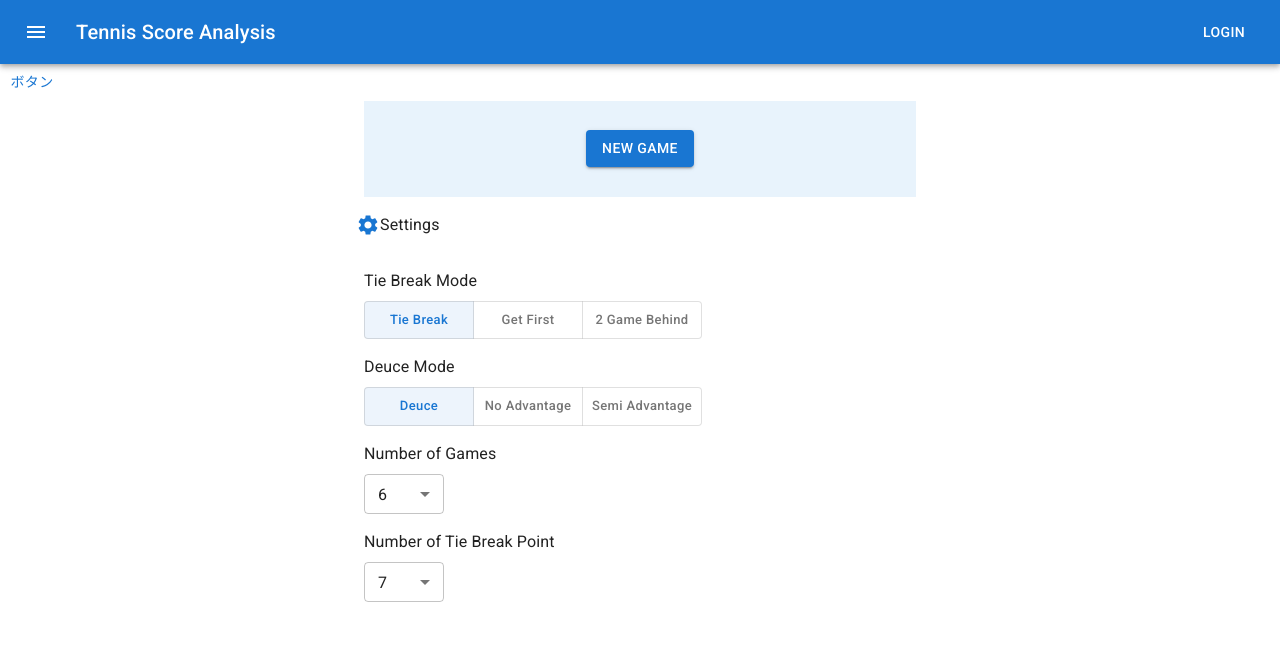
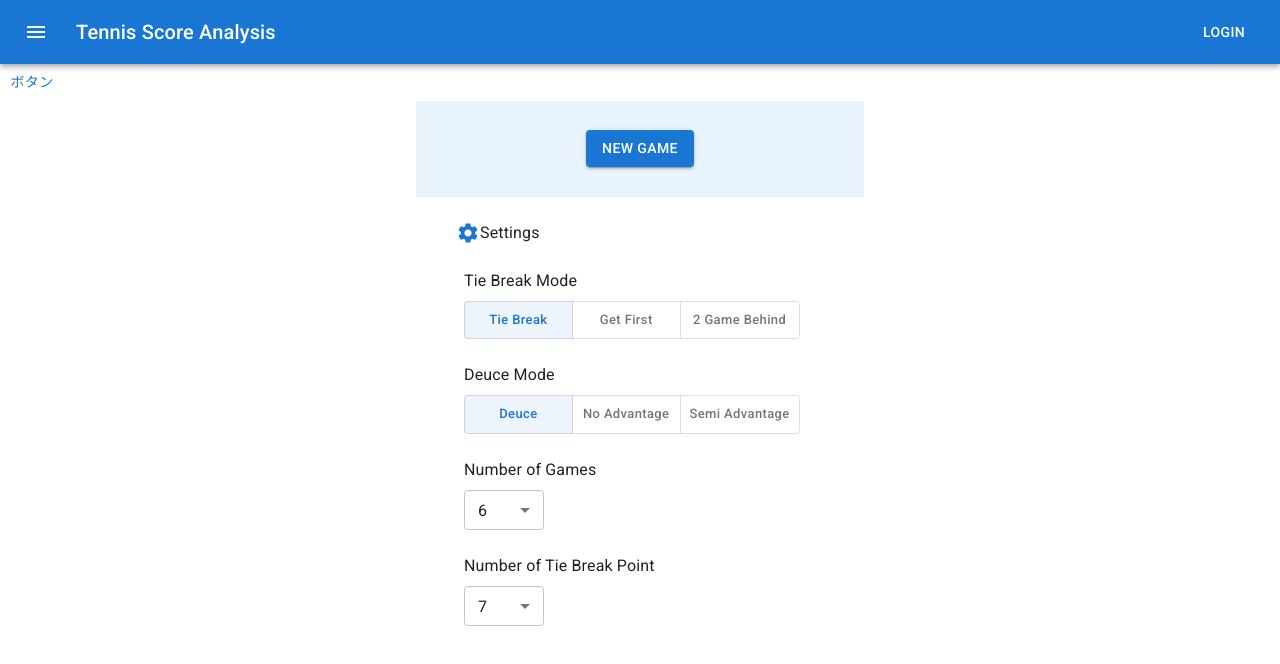
Before and after one commit to yamaguchi17/tennis-score-analysis, a React (Create React App) app: page / in a window 1280 px wide. Shown: the top 664 px of the page. Built offline with nearby package versions, Linux system fonts and the light colour scheme.

Commit message:
Record画面CSSとイベント連携

```diff
--- a/public/index.html
+++ b/public/index.html
@@ -5,20 +5,6 @@
     <link rel="icon" href="%PUBLIC_URL%/favicon.ico" />
     <link rel="stylesheet" href="https://fonts.googleapis.com/css?family=Roboto:300,400,500,700&display=swap" />
     <link rel="stylesheet" href="https://fonts.googleapis.com/earlyaccess/notosansjp.css" />
-    <style type="text/css">
-      body {
-        font-family: 'Roboto','Noto Sans JP', sans-serif;
-        font-size: 100%;
-      }
-      /* body {
-        font-family: "Helvetica Neue",
-        Arial,
-        "Hiragino Kaku Gothic ProN",
-        "Hiragino Sans",
-        Meiryo,
-        sans-serif;
-      } */
-    </style>
     <meta name="viewport" content="width=device-width, initial-scale=1" />
     <meta name="theme-color" content="#000000" />
     <meta
@@ -40,20 +26,19 @@
       work correctly both with client-side routing and a non-root public URL.
       Learn how to configure a non-root public URL by running `npm run build`.
     -->
-    <title>React App</title>
+    <title>Tennis Score Analysis</title>
   </head>
   <body>
     <noscript>You need to enable JavaScript to run this app.</noscript>
     <div id="root"></div>
     <!--
-      This HTML file is a template.
-      If you open it directly in the browser, you will see an empty page.
+      Notice the use of %PUBLIC_URL% in the tags above.
+      It will be replaced with the URL of the `public` folder during the build.
+      Only files inside the `public` folder can be referenced from the HTML.
 
-      You can add webfonts, meta tags, or analytics to this file.
-      The build step will place the bundled scripts into the <body> tag.
-
-      To begin the development, run `npm start` or `yarn start`.
-      To create a production bundle, use `npm run build` or `yarn build`.
+      Unlike "/favicon.ico" or "favicon.ico", "%PUBLIC_URL%/favicon.ico" will
+      work correctly both with client-side routing and a non-root public URL.
+      Learn how to configure a non-root public URL by running `npm run build`
     -->
   </body>
 </html>
--- a/src/components/App.tsx
+++ b/src/components/App.tsx
@@ -7,6 +7,8 @@ import { TestArea } from "./TextArea";
 import { ButtonAppBar } from "./Header"
 import CssBaseline from '@mui/material/CssBaseline';
 import { Button } from "@mui/material";
+import Container from '@mui/material/Container';
+import styled from '@emotion/styled'
 
 export const App: FC = () => {
 
@@ -28,11 +30,19 @@ export const App: FC = () => {
   };
 
   return (
-    <div>
+    <>
       <CssBaseline />
       <ButtonAppBar />
       <Button onClick={handleClick}>ボタン</Button>
-      <DisplayTypeExport />
-    </div>
+      <SContainer maxWidth="sm">
+        <DisplayTypeExport />
+      </SContainer>
+    </>
   );
 }
+
+const SContainer = styled(Container)({
+  display:'flex',
+  flexDirection:'column',
+  alignItems:'center'
+});
--- a/src/components/Main.tsx
+++ b/src/components/Main.tsx
@@ -17,23 +17,25 @@ export const Main = () => {
 
     return (
         <>
-            <Container maxWidth="sm">
-                <NewGameBox sx={{ bgcolor: 'hsl(209, 78%, 95%)', height: '6em' }}>
-                    <NewGameButton onClick={newGameClick} variant="contained">New Game</NewGameButton>
-                </NewGameBox>
-            </Container>
+            <SNewGameBox>
+                    <SNewGameButton onClick={newGameClick} variant="contained">New Game</SNewGameButton>
+            </SNewGameBox>
             <RuleSettings />
         </>
 
     );
 }
 
-const NewGameBox = styled(Box)({
+const SNewGameBox = styled(Box)({
     display: 'flex',
     justifyContent: 'center',
     alignItems: 'center',
+    backgroundColor: 'hsl(209, 78%, 95%)',
+    width: '100%',
+    maxWidth: '28rem',
+    height: '6rem',
 });
-const NewGameButton = styled(Button)({
+const SNewGameButton = styled(Button)({
     display: 'block',
     margin: '0 auto'
 });
--- a/src/components/Record.tsx
+++ b/src/components/Record.tsx
@@ -12,9 +12,13 @@ import ToggleButtonGroup from '@mui/material/ToggleButtonGroup';
 import Container from "@mui/material/Container";
 import AddCircleIcon from '@mui/icons-material/AddCircle';
 import RemoveCircleIcon from '@mui/icons-material/RemoveCircle';
+import AddCircleOutlineIcon from '@mui/icons-material/AddCircleOutline';
+import RemoveCircOutlineleIcon from '@mui/icons-material/RemoveCircleOutline';
 import RestartAltIcon from '@mui/icons-material/RestartAlt';
 import ArrowRightIcon from '@mui/icons-material/ArrowRight';
 import ArrowLeftIcon from '@mui/icons-material/ArrowLeft';
+import ChevronRightSharpIcon from '@mui/icons-material/ChevronRightSharp';
+import ChevronLeftSharpIcon from '@mui/icons-material/ChevronLeftSharp';
 
 //全ポイントの内容を保持する変数
 let pointArray:PointType[] = [{
@@ -114,24 +118,23 @@ export const Record = () => {
         }];
     };
 
+    // const [colorBtnItem, setColorBtnItem] = useState(true);
+    // const colorChenge = (item:string) => {
+    //     setPointGetSideChange(item);
+    // };
+    console.log("レンダリングRecord");
     return (
         <>
-            <Container maxWidth="sm"
-                sx={{
-                    display: 'flex',
-                    flexDirection: 'column',
-                    marginBottom: '120px',
-                    '& > *': { m: 1},
-                    '& > p': { mt: 2},
-                }}
-            >
-                <p>pointID:{currentPointID}</p>
+            <SOuterArea>
+                {/* <Button variant="contained" color={colorBtnItem?"inherit":"secondary"} onClick={() => colorChenge("sideA")}>カラーテスト</Button>
+                <Button variant="contained" color={colorBtnItem?"inherit":"secondary"} onClick={() => colorChenge("sideB")}>カラーテスト</Button> */}
+                {/* <p>pointID:{currentPointID}</p>
                 <Box>
                     <IconButton aria-label="Subtract" onClick={onClickPointIDSubtract} >
-                        <RemoveCircleIcon color="error"/>
+                        <RemoveCircOutlineleIcon color="action"/>
                     </IconButton>
                     <IconButton aria-label="add" onClick={onClickPointIDAdd} disabled={!canMovePoint}>
-                        <AddCircleIcon color={canMovePoint?"primary":"action"}/>
+                        <AddCircleOutlineIcon color={canMovePoint?"primary":"action"}/>
                     </IconButton>
                     <IconButton aria-label="add" onClick={onClickPointIDZero}>
                         <RestartAltIcon color="error"/>
@@ -143,14 +146,14 @@ export const Record = () => {
                     , {pointArray[currentPointID].point?.setCountA.map((value,index)=>{
                         return String(value) + "-" + String(pointArray[currentPointID].point?.setCountB[index]) + ", ";
                     })}
-                </p>
+                </p> */}
 
                 {/* {, {pointArray[currentPointID].point?.setCountA}-{pointArray[currentPointID].point?.setCountB}} */}
 
                 {/* {pointArray.map((value) => {
                     return <p key={"pointRecord"+value.pointID}>{ Object.entries(value).map( (val)=> val + ", ")}</p>
                 })} */}
-                <ToggleButtonGroup
+                {/* <ToggleButtonGroup
                     color="primary"
                     value={pointGetSide}
                     exclusive
@@ -158,7 +161,7 @@ export const Record = () => {
                 >
                     <CustomToggleButton value="sideA">plyerA</CustomToggleButton>
                     <CustomToggleButton value="sideB">plyerB</CustomToggleButton>
-                </ToggleButtonGroup>
+                </ToggleButtonGroup>             */}
                 <p>Serve</p>
                 <ToggleButtonGroup
                     color="primary"
@@ -250,52 +253,163 @@ export const Record = () => {
                     <CustomToggleButton value="Straight">Straight</CustomToggleButton>
                     <CustomToggleButton value="Center">Center</CustomToggleButton>
                 </ToggleButtonGroup>
-            </Container>
-            <SPointDisplayOuterArea>
-                <SPointDisplayInnerArea maxWidth="sm">
-                    <div style={{display:'flex', alignItems: 'center'}}><IconButton aria-label="nextPoint" onClick={()=>{}} sx={{padding:0 }}><ArrowLeftIcon htmlColor='white' sx={{fontSize:"55px", margin:"-20px"}}/></IconButton></div>
-                    <div style={{width:'90px', color:'hsla(92, 78%, 46%, 0.9)', fontWeight:'bold',}}><p style={{textAlign:'center',width:'100%', height:'60px', margin:0, padding:'0.5em 0.0em', overflow:'hidden', display:'-webkit-box', WebkitLineClamp:2, WebkitBoxOrient: 'vertical',}}>ROGER FEDERER ROGER FEDERER</p><span style={{display:'inline-block', width:'100%', height:'60px', lineHeight:'45px',textAlign:'center', fontSize:'2em'}}>30</span></div>
-                    <SGameScoreArea><SGameScoreEle>6-1</SGameScoreEle><SGameScoreEle>4-6</SGameScoreEle><SGameScoreEle>5-7</SGameScoreEle><SGameScoreEle>7-5</SGameScoreEle><SGameScoreEle>6-1</SGameScoreEle></SGameScoreArea>
-                    <div style={{width:'90px'}}><p style={{textAlign:'center',width:'100%', height:'60px', margin:0, padding:'0.5em 0.0em', overflow:'hidden', display:'-webkit-box', WebkitLineClamp:2, WebkitBoxOrient: 'vertical',}}>RAFAEL NADAL</p><span style={{display:'inline-block', width:'100%', height:'60px', lineHeight:'45px',textAlign:'center', fontSize:'2em'}}>30</span></div>
-                    <div style={{display:'flex', alignItems: 'center'}}><IconButton aria-label="nextPoint" onClick={()=>{}} sx={{padding:0 }}><ArrowRightIcon htmlColor='white' sx={{fontSize:"55px", margin:"-20px"}}/></IconButton></div>
-                </SPointDisplayInnerArea>
-            </SPointDisplayOuterArea>
+            </SOuterArea>
+            <SPointDisplayOuterBase>
+                <SPointDisplayInnerBase maxWidth="sm">
+                    <SMovePointButtonArea>
+                        <IconButton aria-label="prevPoint" onClick={onClickPointIDSubtract} sx={{ padding: 0 }}>
+                            <ChevronLeftSharpIcon htmlColor='white' sx={{ fontSize: "3.5rem", margin: "-1.25rem" }} />
+                        </IconButton>
+                    </SMovePointButtonArea>
+                    <SPointDisplayArea onClick={() => pointGetSideChange("sideA")} selectedPointGetSide={pointGetSide} >
+                        <SPointDisplayName>ROGER FEDERER ROGER FEDERER</SPointDisplayName>
+                        <SPointDisplay>{pointArray[currentPointID].point?.pointCountA}</SPointDisplay>
+                    </SPointDisplayArea>
+                    <SGameScoreArea>
+                        {pointArray[currentPointID].point?.setCountA.map((value,index)=>{
+                            return <SGameScoreEle>{String(value)}-{String(pointArray[currentPointID].point?.setCountB[index])}</SGameScoreEle>
+                        })}
+                        {/* <SGameScoreEle>6-1</SGameScoreEle>
+                        <SGameScoreEle>4-6</SGameScoreEle>
+                        <SGameScoreEle>5-7</SGameScoreEle>
+                        <SGameScoreEle>7-5</SGameScoreEle> */}
+                        <SGameScoreEle>{pointArray[currentPointID].point?.gameCountA}-{pointArray[currentPointID].point?.gameCountB}</SGameScoreEle>
+                    </SGameScoreArea>
+                    <SPointDisplayArea onClick={() => pointGetSideChange("sideB")} selectedPointGetSide={pointGetSide}>
+                        <SPointDisplayName>RAFAEL NADAL</SPointDisplayName>
+                        <SPointDisplay>{pointArray[currentPointID].point?.pointCountB}</SPointDisplay>
+                    </SPointDisplayArea>
+                    <SMovePointButtonArea>
+                        <IconButton aria-label="nextPoint" onClick={onClickPointIDAdd} disabled={!canMovePoint} sx={{ padding: 0 }}>
+                            <ChevronRightSharpIcon  htmlColor={canMovePoint?"white":"primary"} sx={{ fontSize: "3.5rem", margin: "-1.25rem" }} />
+                        </IconButton>
+                    </SMovePointButtonArea>
+                </SPointDisplayInnerBase>
+            </SPointDisplayOuterBase>
+            {console.log("レンダリングRecord JSX")}
         </>
     );
 }
 
-//トグルボタンのCSSカスタマイズ
+const SOuterArea = styled(Box)({
+    display: 'flex',
+    flexDirection: 'column',
+    width: '24rem',
+    maxWidth: '100%',
+    marginBottom: '9rem',
+    '& > *': { marginBottom: '0.5rem'},
+    '& > p': { margin: '1rem 0 0.5rem 0'},
+});
+
+/*
+    display: 'flex',
+    flexDirection: 'column',
+    width: '24rem',
+    marginBottom: '9rem',
+    '& > *': { marginBottom: '0.5rem'},
+    '& > p': { margin: '1rem 0 0.5rem 0'},
+
+ */
+
 const CustomToggleButton = styled(ToggleButton)({
     //勝手に大文字になる設定を取り除く
     textTransform: 'none'
 });
 
-const SPointDisplayOuterArea = styled.div`
+const SPointDisplayOuterBase = styled.div`
     box-sizing: border-box;
-    height: 130px;
-    padding-bottom: 10px;
+    height: 9rem;
+    padding: 0.6rem 0;
     position: fixed;
     bottom: 0;
     width: 100%;
-    background-color: hsla(209, 78%, 46%, 0.9);
+    background-color: hsla(209, 78%, 46%, 0.90);
     color: white;
 `;
 
-//background-color: hsla(209, 78%, 46%, 0.0);
-
-const SPointDisplayInnerArea = styled(Container)({
+const SPointDisplayInnerBase = styled(Container)({
     boxSizing: 'border-box',
     display: 'flex',
     justifyContent: 'space-between',
     height: '100%',
-    borderRadius: 20,
-    // '& > *': { marginLeft: '0.5em'},
 });
 
+const SMovePointButtonArea = styled.div`
+    display: flex;
+    align-items: center;
+    width:2rem;
+`;
+
+type PointGetSideProps = {
+    selectedPointGetSide?: string;
+  };
+
+const SPointDisplayArea = styled.div<PointGetSideProps>`
+    width: 5.5rem;
+    border-radius: 0.6rem;
+    border: 1px solid hsla(209, 78%, 46%, 0.9);
+    box-shadow: 0px 2px 0 hsla(209, 78%, 40%, 0.9), 2px 3px 6px hsla(209, 78%, 40%, 0.9);
+    user-select:none;
+    transition: all 150ms linear;
+    &:hover {
+        box-shadow: 0px 2px 0 hsla(209, 78%, 40%, 0.9), 3px 6px 6px hsla(209, 78%, 30%, 0.9);
+        cursor: pointer;
+        transition: all 250ms linear;
+    };
+    ${props => {
+        if(props?.selectedPointGetSide === "sideA"){
+            return (
+                `&:nth-of-type(2){
+                    font-weight: bold;
+                    color: hsla(92, 78%, 46%, 0.9);
+                    box-shadow: 0px 2px 0 hsla(209, 78%, 40%, 0.9), 4px 8px 6px hsla(209, 78%, 30%, 0.9);
+                };`
+            );
+        }
+        else if(props?.selectedPointGetSide === "sideB"){
+            return (
+                `&:nth-of-type(4){
+                    font-weight: bold;
+                    color: hsla(92, 78%, 46%, 0.9);
+                    box-shadow: 0px 2px 0 hsla(209, 78%, 40%, 0.9), 4px 8px 6px hsla(209, 78%, 30%, 0.9);
+                };`
+            );
+        }
+        else if(props?.selectedPointGetSide === ""){
+            return (
+                `&:nth-of-type(2),&:nth-of-type(4){
+                    font-weight: normal;
+                    color: white;
+                };`
+            );
+        }
+    }}
+`;
+
+const SPointDisplayName = styled.p`
+    text-align: center;
+    width: 100%;
+    height: 3.75rem;
+    margin: 0;
+    padding: 0.5em 0.0em;
+    overflow: hidden;
+    display: -webkit-box;
+    -webkit-line-clamp: 2;
+    -webkit-box-orient: vertical;
+`;
+
+const SPointDisplay = styled.span`
+    display: inline-block;
+    width: 100%;
+    height: 3.75rem;
+    line-height: 3rem;
+    text-align: center;
+    font-size: 2em;
+`;
+
 const SGameScoreArea = styled.div`
-    width: 2.0em;
+    width: 2rem;
     margin: 0 0.5em;
-    overflow-y: auto;
     display: flex;
     flex-direction: column;
     justify-content: space-evenly;
--- a/src/components/RuleSettings.tsx
+++ b/src/components/RuleSettings.tsx
@@ -70,10 +70,10 @@ export const RuleSettings = () => {
     };
 
     return (
-        <Container maxWidth="sm" >
-            <p style={{display: 'inline-flex', alignItems: 'center', marginLeft:'-0.5em'}}><SettingsIcon color={"primary"}/>Settings</p>
+        <Box sx={{ width: '22rem', display: 'flex', flexDirection: 'column' }}>
+            <p style={{ display: 'inline-flex', alignItems: 'center', margin: '1.5em 0 0.5em -0.5em' }}><SettingsIcon color={"primary"} />Settings</p>
             <SSettingsInnerDiv>
-            <p style={{marginBottom:'0.5em'}}>Tie Break Mode</p>
+                <SParagraph>Tie Break Mode</SParagraph>
                 <ToggleButtonGroup
                     color="primary"
                     size="small"
@@ -81,13 +81,13 @@ export const RuleSettings = () => {
                     exclusive
                     onChange={tieBreakModeChange}
                 >
-                    <CustomToggleButton value={TIE_BREAK_MODE.TIE_BREAK}>{TIE_BREAK_MODE.TIE_BREAK}</CustomToggleButton>
-                    <CustomToggleButton value={TIE_BREAK_MODE.GET_FIRST}>{TIE_BREAK_MODE.GET_FIRST}</CustomToggleButton>
-                    <CustomToggleButton value={TIE_BREAK_MODE.TWO_GAME_BEHIND}>{TIE_BREAK_MODE.TWO_GAME_BEHIND}</CustomToggleButton>
+                    <SToggleButton value={TIE_BREAK_MODE.TIE_BREAK}>{TIE_BREAK_MODE.TIE_BREAK}</SToggleButton>
+                    <SToggleButton value={TIE_BREAK_MODE.GET_FIRST}>{TIE_BREAK_MODE.GET_FIRST}</SToggleButton>
+                    <SToggleButton value={TIE_BREAK_MODE.TWO_GAME_BEHIND}>{TIE_BREAK_MODE.TWO_GAME_BEHIND}</SToggleButton>
                 </ToggleButtonGroup>
             </SSettingsInnerDiv>
             <SSettingsInnerDiv>
-            <p style={{marginBottom:'0.5em'}}>Deuce Mode</p>
+                <SParagraph>Deuce Mode</SParagraph>
                 <ToggleButtonGroup
                     color="primary"
                     size="small"
@@ -95,14 +95,14 @@ export const RuleSettings = () => {
                     exclusive
                     onChange={deuceModeChange}
                 >
-                    <CustomToggleButton value={DEUCE_MODE.DEUCE}>{DEUCE_MODE.DEUCE}</CustomToggleButton>
-                    <CustomToggleButton value={DEUCE_MODE.NO_AD}>{DEUCE_MODE.NO_AD}</CustomToggleButton>
-                    <CustomToggleButton value={DEUCE_MODE.SEMI_AD}>{DEUCE_MODE.SEMI_AD}</CustomToggleButton>
+                    <SToggleButton value={DEUCE_MODE.DEUCE}>{DEUCE_MODE.DEUCE}</SToggleButton>
+                    <SToggleButton value={DEUCE_MODE.NO_AD}>{DEUCE_MODE.NO_AD}</SToggleButton>
+                    <SToggleButton value={DEUCE_MODE.SEMI_AD}>{DEUCE_MODE.SEMI_AD}</SToggleButton>
                 </ToggleButtonGroup>
             </SSettingsInnerDiv>
             <SSettingsInnerDiv>
-            <p style={{marginBottom:'0.5em'}}>Number of Games</p>
-            <FormControl size="small" sx={{width:"80px"}}>
+                <SParagraph>Number of Games</SParagraph>
+                <SFormControl size="small">
                     <Select
                         id="numberOfGames"
                         value={numberOfGames}
@@ -121,11 +121,11 @@ export const RuleSettings = () => {
                         <MenuItem value={"11"}>11</MenuItem>
                         <MenuItem value={"12"}>12</MenuItem>
                     </Select>
-            </FormControl>
+                </SFormControl>
             </SSettingsInnerDiv>
             <SSettingsInnerDiv>
-            <p style={{marginBottom:'0.5em'}}>Number of Tie Break Point</p>
-            <FormControl fullWidth size="small"  sx={{width:"80px"}}>
+                <SParagraph>Number of Tie Break Point</SParagraph>
+                <SFormControl size="small">
                     <Select
                         id="NumberOfTieBreakPoint"
                         value={numberOfTieBreakPoint}
@@ -142,22 +142,32 @@ export const RuleSettings = () => {
                         <MenuItem value={"9"}>9</MenuItem>
                         <MenuItem value={"10"}>10</MenuItem>
                     </Select>
-            </FormControl>
+                </SFormControl>
             </SSettingsInnerDiv>
-        </Container>
+        </Box>
     );
 }
 
-//トグルボタンのCSSカスタマイズ
-const CustomToggleButton = styled(ToggleButton)({
+const SToggleButton = styled(ToggleButton)({
     //勝手に大文字になる設定を取り除く
     textTransform: 'none',
-    width: "110px",
-    '&:last-child':{ width: '120px'}
+    width: "6.8rem",
+    '&:last-child':{ width: '7.5rem'}
 });
+
 const SSettingsInnerDiv = styled.div`
-    margin-bottom: 1em;
+    margin-bottom: 0.5rem;
 `;
+
+const SParagraph = styled.p`
+    margin-bottom: 0.5rem;
+`;
+
+const SFormControl = styled(FormControl)({
+    width: "5rem",
+});
+
+
 // const SSettingsInnerDiv = styled.div`
 //     margin-bottom: 1em;
 //     padding-left: 2em;
@@ -165,12 +175,12 @@ const SSettingsInnerDiv = styled.div`
 //     align-items: center;
 //     justify-content: space-between;
 // `;
-const NewGameBox = styled(Box)({
-    display: 'flex',
-    justifyContent: 'center',
-    alignItems: 'center',
-});
-const NewGameButton = styled(Button)({
-    display: 'block',
-    margin: '0 auto'
-});
+// const NewGameBox = styled(Box)({
+//     display: 'flex',
+//     justifyContent: 'center',
+//     alignItems: 'center',
+// });
+// const NewGameButton = styled(Button)({
+//     display: 'block',
+//     margin: '0 auto'
+// });
```
Also changed, not shown: src/fooks/useToggleBtnAction.ts (+16 -3 lines). Lines whose indentation alone changed are shown as unchanged.
